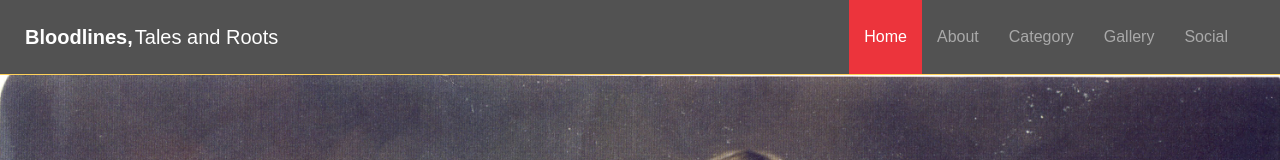
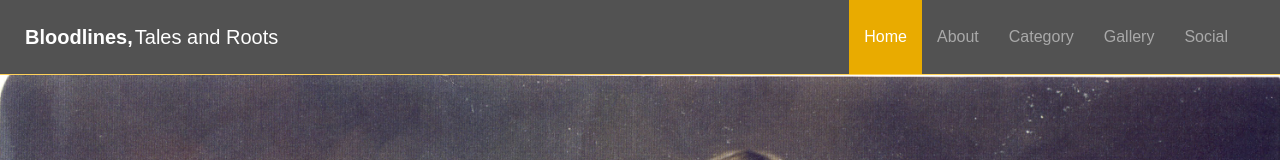
Before and after one commit to xIa066/996-IT-project-, a React (Create React App) app in the folder client/: page / in a window 1280 px wide. In both pictures the pointer is over the item "Home". Shown: the top 160 px of the page. Built offline with nearby package versions, Linux system fonts and the light colour scheme; a web font is replaced by a local one.

Commit message:
minor changes made

```diff
--- a/client/src/components/artifacts/ShowArtifact.js
+++ b/client/src/components/artifacts/ShowArtifact.js
@@ -5,6 +5,13 @@ import { fetchArtifact } from '../../actions';
 class ShowArtifact extends React.Component{
     componentDidMount() {
         this.props.fetchArtifact(this.props.match.params.id);
+    }
+
+
+    renderArtifact(){
+        return(
+            <div className="">Artifact Rendering...</div>
+        );
     }
 
     render(){
--- a/client/src/styles/navbar.css
+++ b/client/src/styles/navbar.css
@@ -36,6 +36,6 @@
 }
 
 .nav-item:hover {
-    background-color:#ec343c;
-    color: white;
+    background-color:#e9ab00;
+    color: black;
 }
```
Also changed, not shown: 1 other file (tests, documents, lock files or other folders).
